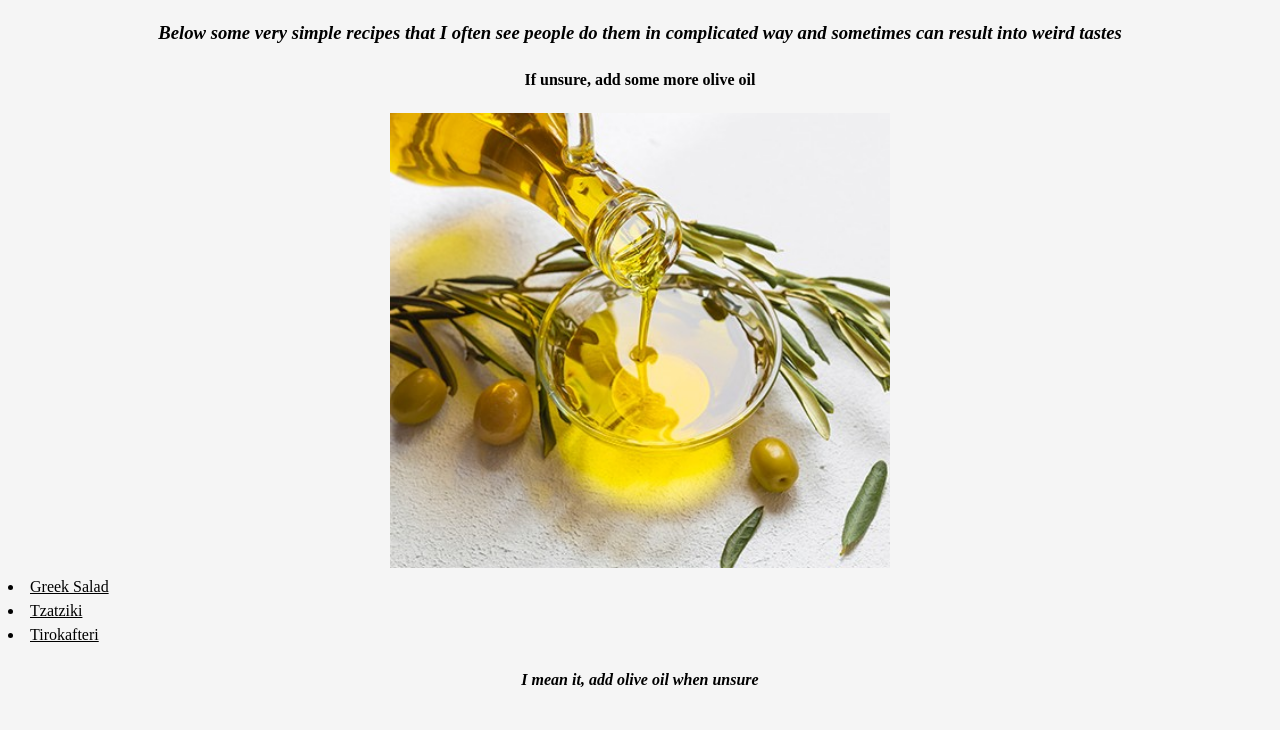
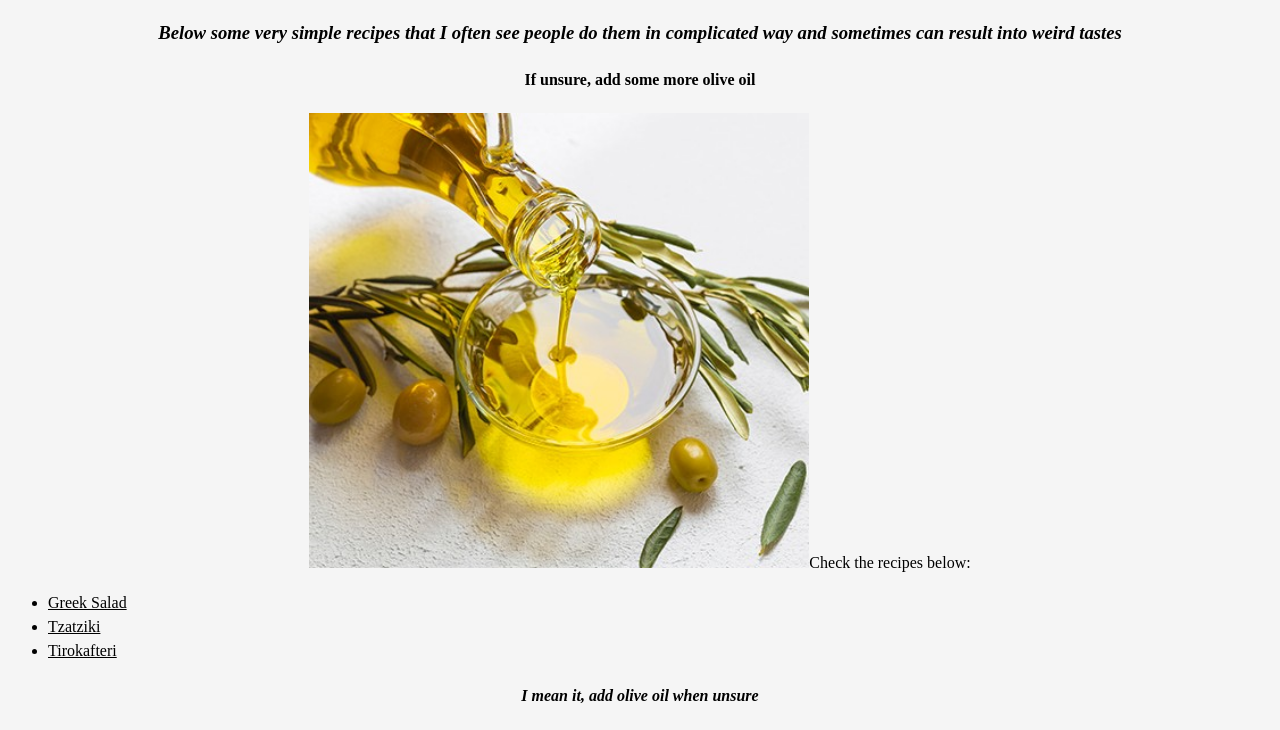
Before and after one commit to arushdesp/odin-recipes, a plain HTML site: page index.html in a window 1280 px wide. Shown: the part 72-802 px from the top of the page. Drawn offline with Linux system fonts and the light colour scheme.

Commit message:
Added some more changes to presentation class

```diff
--- a/index.html
+++ b/index.html
@@ -11,6 +11,7 @@
     <h3><em>Below some very simple recipes that I often see people do them in complicated way and sometimes can result into weird tastes</em></h3>
     <h4> If unsure, add some more olive oil </h4>
     <img src="./images/Olive-oil-01-8e8a774.jpg"
+    <div class="presentation">Check the recipes below:</div>
     <ul>
        <li><a href="recipes/greeksalad.html">Greek Salad</a></li>
        <li><a href="recipes/tzatziki.html">Tzatziki</a></li>
--- a/styles.css
+++ b/styles.css
@@ -36,5 +36,10 @@ h2 {
 
 
 ul li h2 {
-    font-size: 16px;
+    font-size: 40px;
 }
+
+.presentation {
+
+    font-size: 35px;
+}
```
